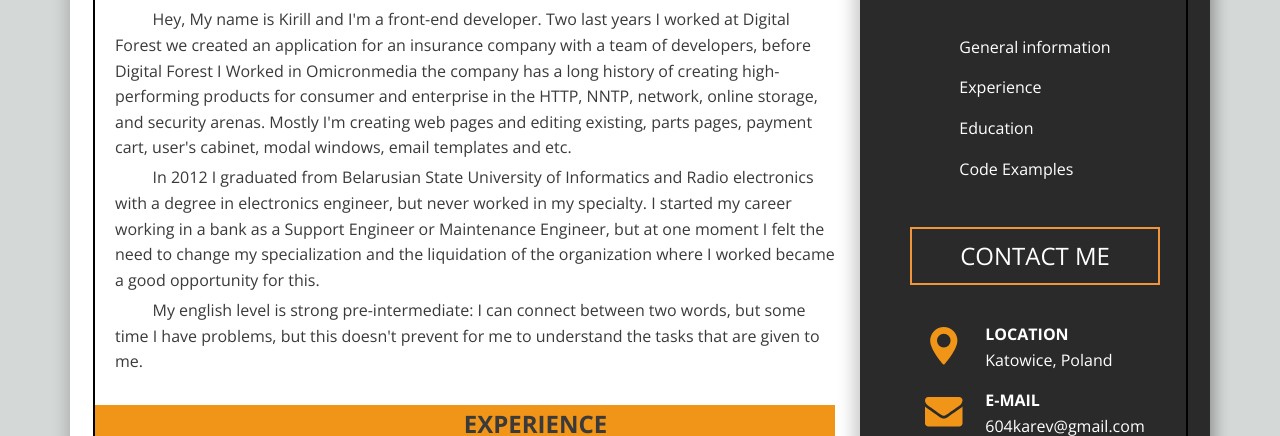
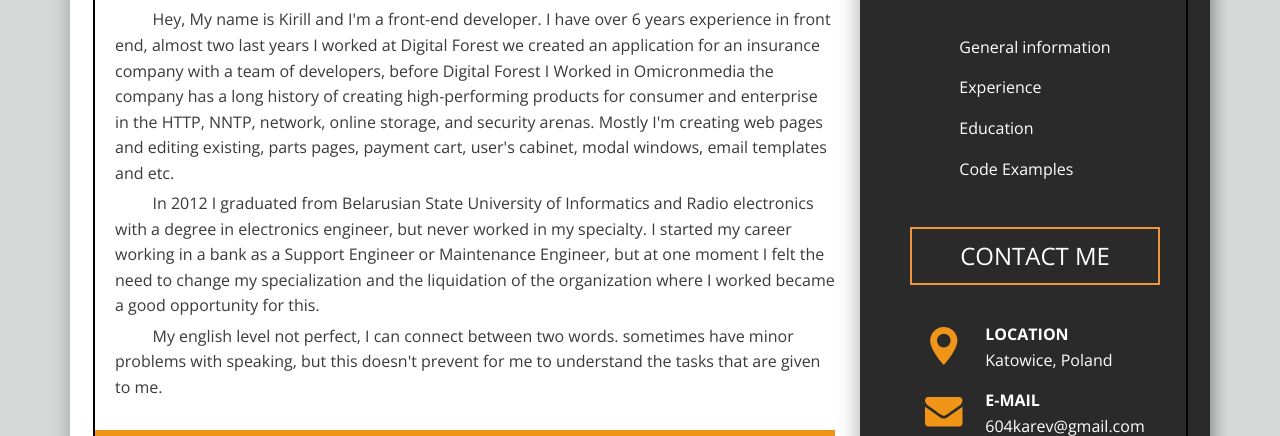
Before and after one commit to 604karev/rsschool-cv, a plain HTML site: page index.html in a window 1280 px wide. Shown: the part 516-952 px from the top of the page. Drawn offline with nearby package versions, Linux system fonts and the light colour scheme.

Commit message:
minor cv changes

```diff
--- a/index.html
+++ b/index.html
@@ -886,15 +886,15 @@
           <h2 class="h2 subheader">General information</h2>
           <div class="information">
             <p class="information__paragraph">
-              Hey, My name is Kirill and I'm a front-end developer. Two last
-              years I worked at Digital Forest we created an application for an
-              insurance company with a team of developers, before Digital Forest
-              I Worked in Omicronmedia the company has a long history of
-              creating high-performing products for consumer and enterprise in
-              the HTTP, NNTP, network, online storage, and security arenas.
-              Mostly I'm creating web pages and editing existing, parts pages,
-              payment cart, user's cabinet, modal windows, email templates and
-              etc.
+              Hey, My name is Kirill and I'm a front-end developer. I have over
+              6 years experience in front end, almost two last years I worked at
+              Digital Forest we created an application for an insurance company
+              with a team of developers, before Digital Forest I Worked in
+              Omicronmedia the company has a long history of creating
+              high-performing products for consumer and enterprise in the HTTP,
+              NNTP, network, online storage, and security arenas. Mostly I'm
+              creating web pages and editing existing, parts pages, payment
+              cart, user's cabinet, modal windows, email templates and etc.
             </p>
             <p class="information__paragraph">
               In 2012 I graduated from Belarusian State University of
@@ -906,9 +906,9 @@
               opportunity for this.
             </p>
             <p class="information__paragraph">
-              My english level is strong pre-intermediate: I can connect between
-              two words, but some time I have problems, but this doesn't prevent
-              for me to understand the tasks that are given to me.
+              My english level not perfect, I can connect between two words.
+              sometimes have minor problems with speaking, but this doesn't
+              prevent for me to understand the tasks that are given to me.
             </p>
           </div>
         </section>
```
